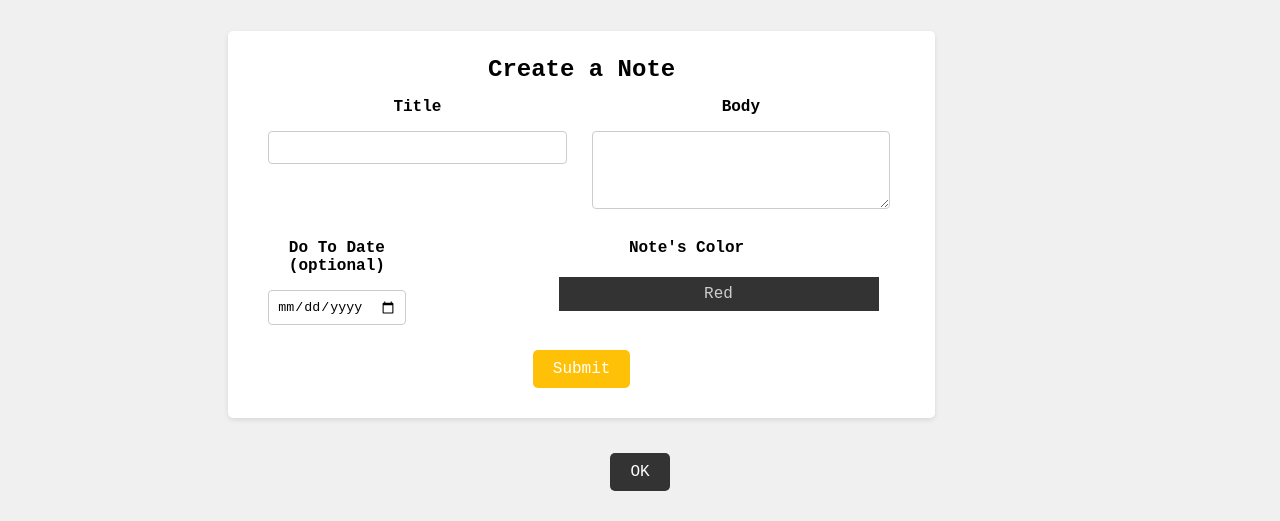
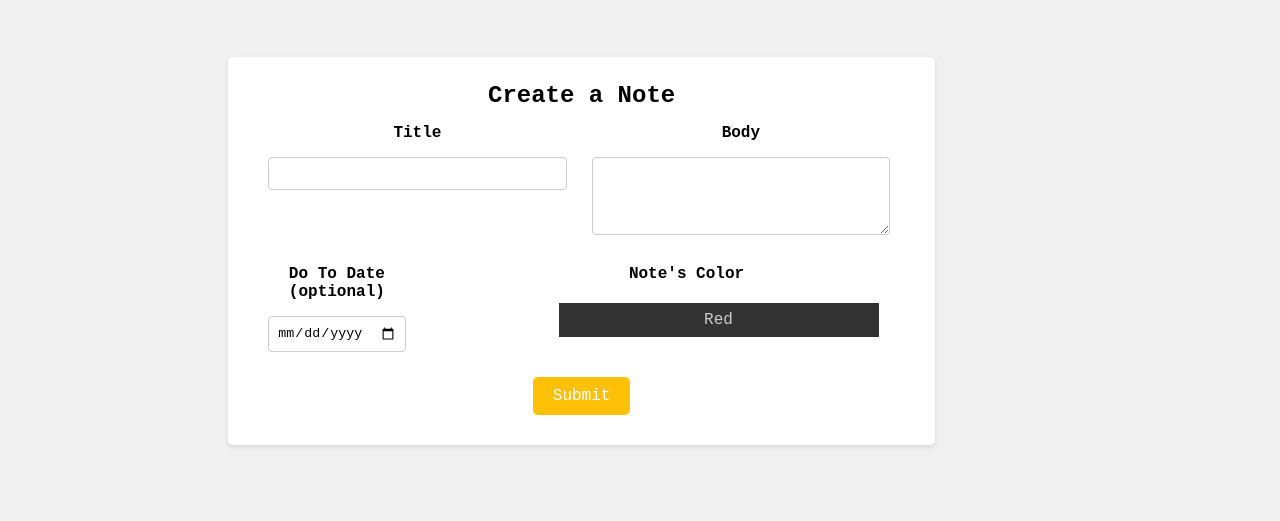
Before and after one commit to OriGiladi/note-list, a website built with Vite: page index.html in a window 1280 px wide. Shown: the part 299-820 px from the top of the page. Built offline with nearby package versions, Linux system fonts and the light colour scheme.

Commit message:
removed the error dialog for now

```diff
--- a/index.html
+++ b/index.html
@@ -80,9 +80,9 @@
     </div>
     <div class="error-dialog">
       <p id="error-display"></p>
-      <div class="confirmation-buttons">
+      <!-- <div class="confirmation-buttons">
         <button id="confirm" class="btn confirm-btn">OK</button>
-      </div>
+      </div> -->
     </div>
 
     <script type="module" src="/src/main.ts"></script>
```
